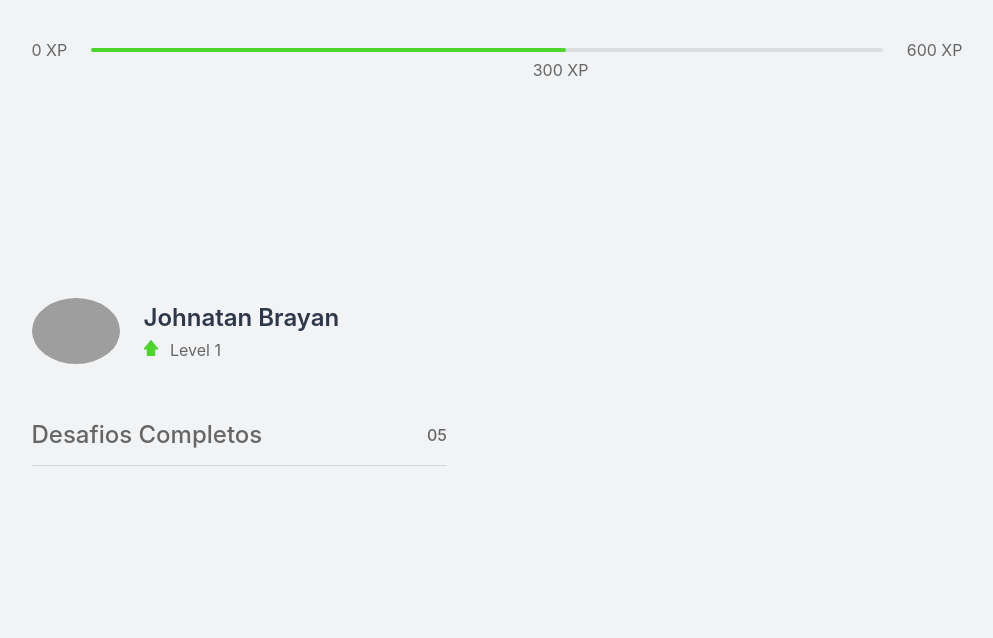
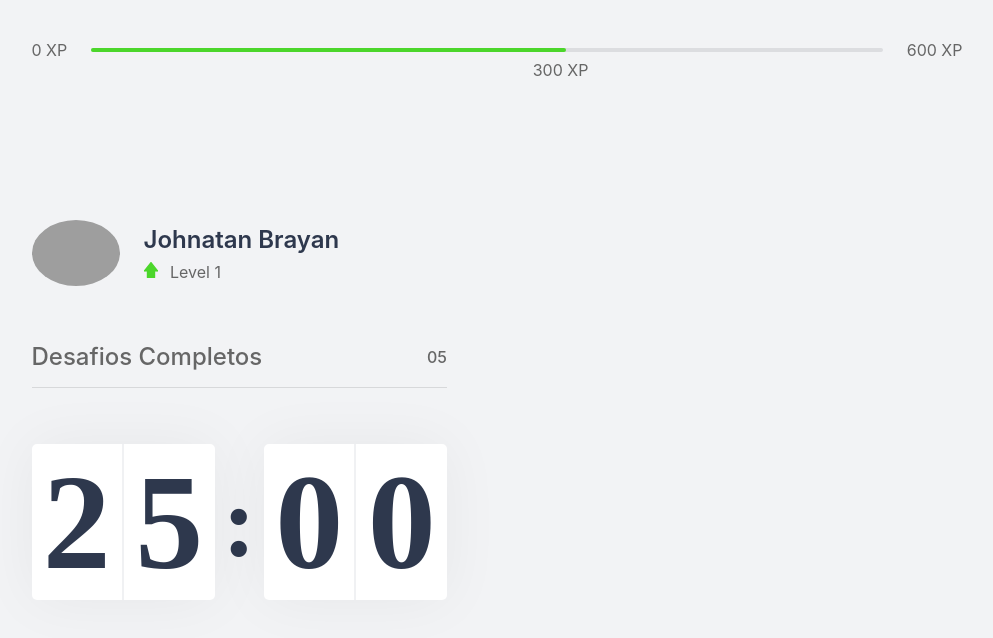
Before and after one commit to johnatanbrayan/move-it, a Next.js app: page / in a window 1280 px wide. Shown: the top 638 px of the page, without its empty margins (143-1136 px from the left). Built offline with nearby package versions, Linux system fonts and the light colour scheme; grey boxes are pictures that could not be loaded.

Commit message:
Creating Countdown stacally

```diff
--- /dev/null
+++ b/src/components/Countdown.tsx
@@ -0,0 +1,17 @@
+import style from '../styles/components/Countdown.module.css';
+
+export const Countdown = () => {
+  return (
+    <div className={style.countdownContainer}>
+      <div>
+        <span>2</span>
+        <span>5</span>
+      </div>
+      <span>:</span>
+      <div>
+        <span>0</span>
+        <span>0</span>
+      </div>
+    </div>
+  );
+};
--- a/src/pages/index.tsx
+++ b/src/pages/index.tsx
@@ -1,4 +1,5 @@
 import { CompletedChallenges } from '../components/CompletedChallenges';
+import { Countdown } from '../components/Countdown';
 import { ExperienceBar } from '../components/ExperienceBar';
 import { Profile } from '../components/Profile';
 import style from '../styles/pages/Home.module.css';
@@ -12,6 +13,7 @@
         <div>
           <Profile />
           <CompletedChallenges />
+          <Countdown />
         </div>
 
         <div></div>
--- /dev/null
+++ b/src/styles/components/Countdown.module.css
@@ -0,0 +1,37 @@
+.countdownContainer {
+  display: flex;
+  align-items: center;
+  font-family: Rajdhani;
+  font-weight: 600;
+  color: var(--title);
+}
+
+.countdownContainer > div {
+  flex: 1;
+  display: flex;
+  align-items: center;
+  justify-content: space-evenly;
+
+  font-size: 8.5rem;
+  text-align: center;
+  background: var(--white);
+  border-radius: 5px;
+  box-shadow: 0 0 60px rgba(0, 0, 0, 0.05);
+}
+
+.countdownContainer > div span {
+  flex: 1;
+}
+
+.countdownContainer > div span:first-child {
+  border-right: 1px solid #f0f1f3;
+}
+
+.countdownContainer > div span:last-child {
+  border-left: 1px solid #f0f1f3;
+}
+
+.countdownContainer > span {
+  font-size: 6.25rem;
+  margin: 0 0.5rem;
+}
```
